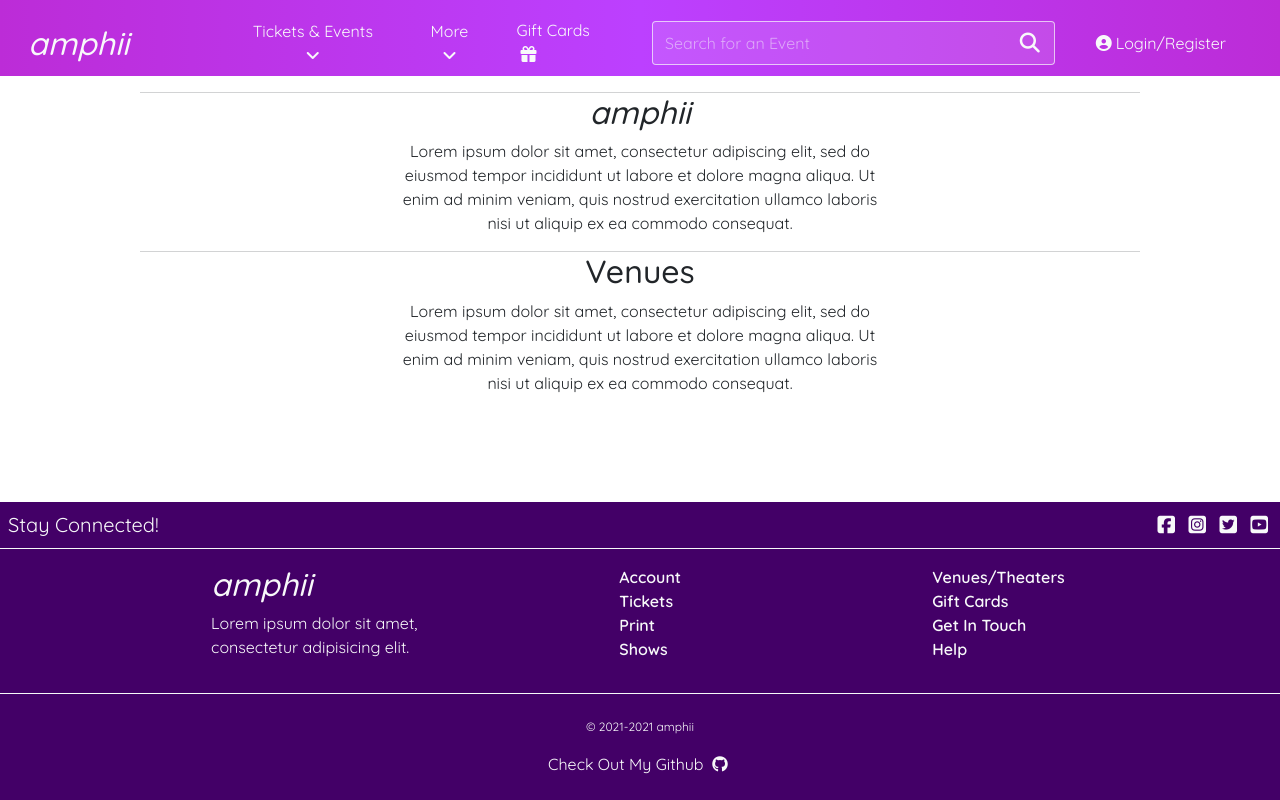
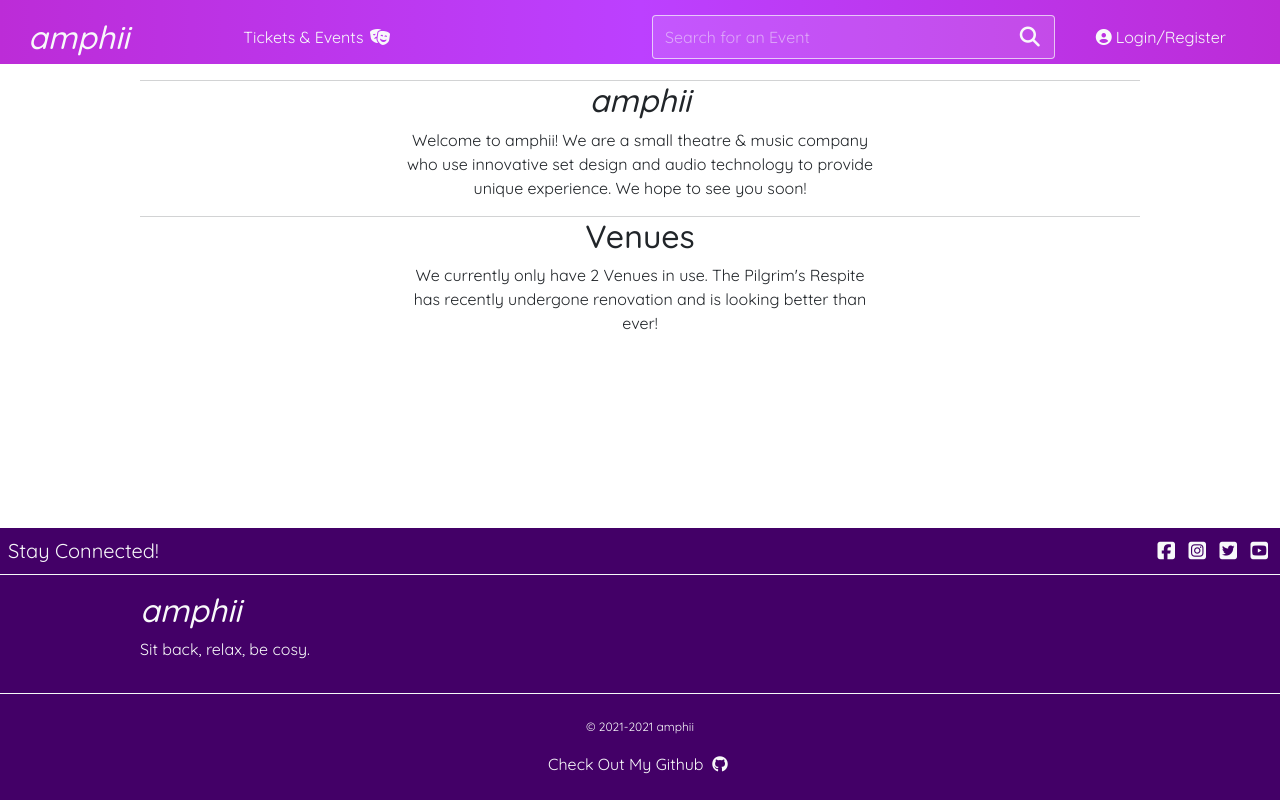
Before and after one commit to S-Lowes/Code-Institute-MS4, a Django app: page / in a window 1280 px wide. Run offline with Django 3.2, Linux system fonts and the light colour scheme; data that the repository does not hold is empty; parts of the project's set-up code (start-up, migrations or seed data) failed here and were passed over; some libraries are stand-ins or nearby versions.

Commit message:
(refactor): Initial Code Overview

```diff
--- a/amphii/settings.py
+++ b/amphii/settings.py
@@ -20,12 +20,9 @@ BASE_DIR = Path(__file__).resolve().parent.parent
 # Quick-start development settings - unsuitable for production
 # See https://docs.djangoproject.com/en/3.2/howto/deployment/checklist/
 
-# SECURITY WARNING: keep the secret key used in production secret!
 SECRET_KEY = os.environ.get('SECRET_KEY', '')
 
-# SECURITY WARNING: don't run with debug turned on in production!
 DEBUG = True
-
 
 ALLOWED_HOSTS = ['amphii.herokuapp.com', 'localhost']
 
@@ -122,7 +119,7 @@ WSGI_APPLICATION = 'amphii.wsgi.application'
 # Database
 # https://docs.djangoproject.com/en/3.2/ref/settings/#databases
 
-# DEPLOYED DB
+    # DEPLOYED DB
 if 'DATABASE_URL' in os.environ:
     DATABASES = {
         'default': dj_database_url.parse(os.environ.get('DATABASE_URL'))
--- a/booking/models.py
+++ b/booking/models.py
@@ -4,7 +4,6 @@ from django.db import models
 from django.contrib.postgres.fields import ArrayField
 from events.models import Showtime
 from profiles.models import UserProfile
-# from profiles.models import UserProfile
 
 
 # Create your models here.
--- a/booking/static/booking/css/jquery.seat-charts.css
+++ b/booking/static/booking/css/jquery.seat-charts.css
@@ -1,3 +1,7 @@
+
+/*=====  JQUERY SEAT CHARTS  =====*/
+
+
 .container-seat-chart {
 margin: 0 auto;
 width: 500px;
--- a/booking/static/booking/js/stripe_elements.js
+++ b/booking/static/booking/js/stripe_elements.js
@@ -21,7 +21,7 @@ var style = {
 var card = elements.create('card', {style: style});
 card.mount('#card-element');
 
-// Handle realtime validation errors on the card element
+// Handle real time validation errors on the card element
 card.addEventListener('change', function (event) {
     var errorDiv = document.getElementById('card-errors');
     if (event.error) {
@@ -50,7 +50,7 @@ form.addEventListener('submit', function (ev) {
     $('#loading-overlay').fadeToggle(100);
 
     var saveInfo = Boolean($('#id-save-info').attr('checked'));
-    // From using {% csrf_token %} in the form
+    // Due to the {% csrf_token %} in the form
     var csrfToken = $('input[name="csrfmiddlewaretoken"]').val();
     var postData = {
         'csrfmiddlewaretoken': csrfToken,
@@ -90,7 +90,6 @@ form.addEventListener('submit', function (ev) {
             }
         });
     }).fail(function () {
-        // just reload the page, the error will be in django messages
         location.reload();
     })
 });
--- a/booking/views.py
+++ b/booking/views.py
@@ -106,9 +106,6 @@ def payment(request, showtime_id):
             Showtime.objects.filter(pk=showtime_id).update(seat_taken=new_seat_taken)
             Booking.objects.filter(pk=booking.id).update(showtime=showtime.id)
 
-            # Booking.objects.filter(pk=booking.id).update(booking_total=total)
-            # Booking.objects.filter(pk=booking.id).update(seat_id=list_seat_id)
-            # Booking.objects.filter(pk=booking.id).update(seat_number=list_seat_label)
             request.session['save_info'] = 'save-info' in request.POST
             return redirect(reverse('payment_success', args=[booking.booking_number]))
         else:
--- a/booking/webhook_handler.py
+++ b/booking/webhook_handler.py
@@ -60,7 +60,7 @@ class StripeWH_Handler:
                 time.sleep(1)
         if booking_exists:
             return HttpResponse(
-                content=f'Webhook received: {event["type"]} | SUCCESS: Verified order already in database',
+                content=f'Webhook received: {event["type"]} | SUCCESS: Booking already in database',
                 status=200)
         else:
             booking = None
@@ -95,7 +95,7 @@ class StripeWH_Handler:
                     status=500)
 
         return HttpResponse(
-            content=f'Webhook received: {event["type"]} | SUCCESS: Created order in webhook',
+            content=f'Webhook received: {event["type"]} | SUCCESS: Created booking in webhook',
             status=200)
 
     def handle_payment_intent_payment_failed(self, event):
--- a/home/templates/home/index.html
+++ b/home/templates/home/index.html
@@ -7,10 +7,8 @@
 {% endblock %}
 
 {% block content %}
-<!-- Hero - May need seperate for Mobile vs Desktop -->
 <div class="carousel d-none d-sm-block">
     {% for event in events %}
-    <!-- |slice:"1:" Alternative Method -->
     <div
         class="carousel__item {% cycle 'carousel__item--visible' 'carousel__item--hidden' 'carousel__item--hidden' 'carousel__item--hidden' %}">
         {% if event.image_hero  %}
@@ -32,7 +30,6 @@
     </div>
 </div>
 
-<!-- Rows -->
 <div class="container my-3">
     <div class="row justify-content-center">
         {% for event in events %}
@@ -59,25 +56,15 @@
         </div>
         {% endfor %}
     </div>
-    <!-- Decoration Line -->
     <div id="home-decoration-line" class="decoration-line"></div>
-    <!-- Company Message -->
     <div class="row col-10 col-lg-6 mx-auto">
         <h2 class="text-dark logo-font text-center">amphii</h2>
-        <p class="text-dark text-center">Lorem ipsum dolor sit amet, consectetur adipiscing elit, sed do eiusmod tempor
-            incididunt ut labore et dolore magna aliqua. Ut enim ad minim veniam, quis nostrud exercitation ullamco
-            laboris
-            nisi ut aliquip ex ea commodo consequat.</p>
+        <p class="text-dark text-center">Welcome to amphii! We are a small theatre & music company who use innovative set design and audio technology to provide unique experience. We hope to see you soon!</p>
     </div>
-    <!-- Decoration Line -->
     <div id="home-decoration-line" class="decoration-line"></div>
-    <!-- Venue Description -->
     <div class="row col-10 col-lg-6 mx-auto">
         <h2 class="text-dark text-center">Venues</h2>
-        <p class="text-dark text-center">Lorem ipsum dolor sit amet, consectetur adipiscing elit, sed do eiusmod tempor
-            incididunt ut labore et dolore magna aliqua. Ut enim ad minim veniam, quis nostrud exercitation ullamco
-            laboris
-            nisi ut aliquip ex ea commodo consequat.</p>
+        <p class="text-dark text-center">We currently only have 2 Venues in use. The Pilgrim's Respite has recently undergone renovation and is looking better than ever!</p>
     </div>
     <div class="row justify-content-center">
         {% for venue in venues %}
--- a/profiles/static/profiles/css/profile.css
+++ b/profiles/static/profiles/css/profile.css
@@ -1,8 +1,5 @@
-.booking-history {
-    max-height: 416px; /* height of profile form + submit button */
-    overflow-y: auto;
-}
 
+/*===== Profile CSS (V Minor) =====*/
 #profile-update-form .form-control {
     color: #000;
 }
--- a/templates/base.html
+++ b/templates/base.html
@@ -137,7 +137,7 @@
     {% endblock %}
     </div>
 
-    <footer class="">
+    <footer>
 
       <div class="d-flex justify-content-center justify-content-lg-between p-2 fs-5">
         <div class="d-none d-lg-block text-light">
@@ -164,31 +164,13 @@
       <div class="container text-center text-md-start">
         <div class="row mt-3">
 
-          <div class="col-md-3 col-lg-4 col-xl-3 mx-auto mb-3">
+          <div class="col-12 mx-auto mb-3">
             <h2 class="logo-font text-light">
               amphii
             </h2>
             <p class="text-light">
-              Lorem ipsum dolor sit amet, consectetur adipisicing elit.
+              Sit back, relax, be cosy.
             </p>
-          </div>
-
-          <div class="col-md-2 col-lg-2 col-xl-2 mx-auto mb-3">
-            <ul class="list-unstyled" aria-labelledby="">
-              <li><a class="footer-link text-light" href="#">Account</a></li>
-              <li><a class="footer-link text-light" href="#">Tickets</a></li>
-              <li><a class="footer-link text-light" href="#">Print</a></li>
-              <li><a class="footer-link text-light" href="#">Shows</a></li>
-            </ul>
-          </div>
-
-          <div class="col-md-3 col-lg-2 col-xl-2 mx-auto mb-3">
-            <ul class="list-unstyled" aria-labelledby="">
-              <li><a class="footer-link text-light" href="#">Venues/Theaters</a></li>
-              <li><a class="footer-link text-light" href="#">Gift Cards</a></li>
-              <li><a class="footer-link text-light" href="#">Get In Touch</a></li>
-              <li><a class="footer-link text-light" href="#">Help</a></li>
-            </ul>
           </div>
 
         </div>
--- a/templates/includes/main-nav.html
+++ b/templates/includes/main-nav.html
@@ -5,39 +5,11 @@
                 Home
             </a>
         </li>
-        <li class="nav-item dropdown">
-            <button class="btn btn-link nav-link text-light my-0" href="#" id="ticket-event-link" role="button"
-                data-bs-toggle="dropdown" aria-expanded="false">
+        <li class="nav-item">
+            <a class="nav-link text-light my-0" href="{% url 'events' %}" id="gift-card-link">
                 Tickets & Events
                 <span class="icon">
-                    <i class="fas fa-angle-down"></i>
-                </span>
-            </button>
-            <ul class="dropdown-menu" aria-labelledby="ticket-event-link">
-              <li><a class="dropdown-item" href="{% url 'events' %}">Events</a></li>
-              <li><a class="dropdown-item" href="#">Another action</a></li>
-              <li><a class="dropdown-item" href="#">Something else here</a></li>
-            </ul>
-        </li>
-        <li class="nav-item dropdown">
-            <button class="btn btn-link nav-link text-light my-0" href="#" id="more-information-link" role="button"
-                data-bs-toggle="dropdown" aria-expanded="false">
-                More
-                <span class="icon">
-                    <i class="fas fa-angle-down"></i>
-                </span>
-            </button>
-            <ul class="dropdown-menu" aria-labelledby="more-information-link">
-                <li><a class="dropdown-item" href="#">Action</a></li>
-                <li><a class="dropdown-item" href="#">Another action</a></li>
-                <li><a class="dropdown-item" href="#">Something else here</a></li>
-            </ul>
-        </li>
-        <li class="nav-item">
-            <a class="nav-link text-light my-0" href="#" id="gift-card-link">
-                Gift Cards
-                <span class="icon">
-                    <i class="fas fa-gift"></i>
+                    <i class="fas fa-theater-masks"></i>
                 </span>
             </a>
         </li>
--- a/templates/includes/mobile-nav.html
+++ b/templates/includes/mobile-nav.html
@@ -10,20 +10,15 @@
         </p>
     </div>
     <div class="mobile-nav">
-        <a class="text-decoration-none fs-3 text-dark sidebar-m-2" href="{% url 'home' %}" id="home-link">
-            Home
-        </a>
         <div>
-            <button id="eventButton" class="btn btn-toggle fs-4 sidebar-m-1" type="button" onclick="eOpenClose()" aria-expanded="false">
+            <a class="text-decoration-none fs-3 text-dark sidebar-m-2" href="{% url 'home' %}" id="home-link">
+                Home
+            </a>
+        </div>
+        <div>
+            <a class="text-decoration-none fs-3 text-dark sidebar-m-2" href="{% url 'events' %}" id="home-link">
                 Tickets & Events
-            </button>
-            <div id="eventNav" class="event-nav">
-                <ul class="list-unstyled btn-toggle-nav">
-                    <li><a class="text-decoration-none fs-5 my-2 text-dark" href="{% url 'events' %}">Events</a></li>
-                    <li><a class="text-decoration-none fs-5 my-2 text-dark" href="#">Another action</a></li>
-                    <li><a class="text-decoration-none fs-5 my-2 text-dark" href="#">Something else here</a></li>
-                </ul>
-            </div>
+            </a>
         </div>
 
         <div>
```
Also changed, not shown: booking/static/booking/js/jquery.seat-charts.setup.js.
